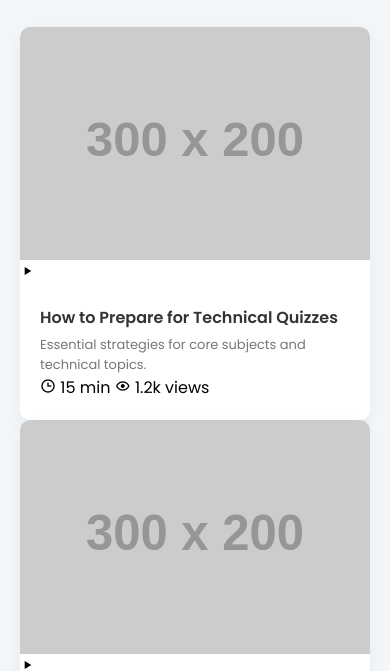
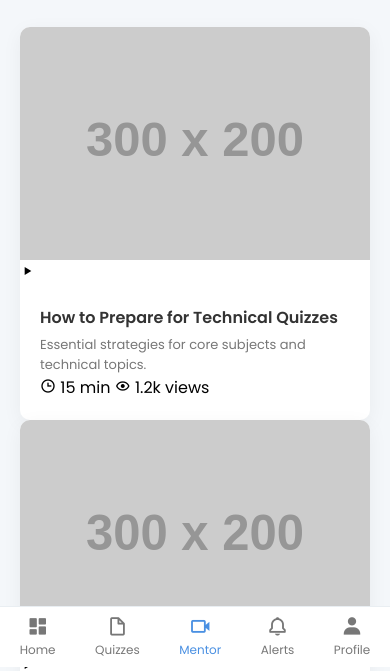
Before and after one commit to osiancommunity/OSIAN-1m.github.io, a website: page OSIAN 1m/mentorship-user.html in a window 390 px wide. Shown: the part 177-848 px from the top of the page. Drawn offline with nearby package versions, Linux system fonts and the light colour scheme; sample sign-in values are in the browser's storage; placeholder pictures from the web are drawn by us.

Commit message:
feat(mobile): add sticky bottom navigation across user pages; highlight active item; enhance mobile UX

```diff
--- a/OSIAN 1m/mentorship-user.html
+++ b/OSIAN 1m/mentorship-user.html
@@ -115,6 +115,14 @@
         </main>
     </div>
 
+    <div class="bottom-nav">
+        <a href="dashboard-user.html" id="nav-dashboard"><i class='bx bxs-dashboard'></i><span>Home</span></a>
+        <a href="quiz-progress.html" id="nav-quizzes"><i class='bx bx-file-blank'></i><span>Quizzes</span></a>
+        <a href="mentorship-user.html" id="nav-mentorship"><i class='bx bx-video'></i><span>Mentor</span></a>
+        <a href="notifications.html" id="nav-notifs"><i class='bx bx-bell'></i><span>Alerts</span></a>
+        <a href="profile.html" id="nav-profile"><i class='bx bxs-user'></i><span>Profile</span></a>
+    </div>
+
     <!-- Video Modal -->
     <div id="video-modal" class="modal">
         <div class="modal-content">
@@ -136,6 +144,12 @@
     <script src="script-mentorship-user.js"></script>
     <script>
     (function(){
+        var el = document.getElementById('nav-mentorship');
+        if (el) el.classList.add('active');
+    })();
+    </script>
+    <script>
+    (function(){
         const toggle = document.getElementById('sidebar-toggle');
         const sidebar = document.querySelector('.sidebar');
         if (toggle && sidebar) {
--- a/OSIAN 1m/style-dashboard.css
+++ b/OSIAN 1m/style-dashboard.css
@@ -592,6 +592,37 @@ body {
     .sidebar-toggle {
         display: inline-block;
     }
+}
+
+/* Bottom Navigation (Mobile) */
+.bottom-nav {
+    position: fixed;
+    bottom: 0;
+    left: 0;
+    right: 0;
+    background: var(--white);
+    border-top: 1px solid var(--border-color);
+    display: none;
+    justify-content: space-around;
+    align-items: center;
+    padding: 8px 0;
+    z-index: 1002;
+}
+.bottom-nav a {
+    text-decoration: none;
+    color: var(--text-light);
+    display: flex;
+    flex-direction: column;
+    align-items: center;
+    gap: 4px;
+    font-size: 12px;
+}
+.bottom-nav a i { font-size: 22px; }
+.bottom-nav a.active { color: var(--primary-color); }
+
+@media (max-width: 768px) {
+    .bottom-nav { display: flex; }
+    .main-content { padding-bottom: 70px; }
 }
 /* ------------------------- */
 /* Mentorship Page Styles */
```
Also changed, not shown: OSIAN 1m/dashboard-user.html (+14 -0 lines), OSIAN 1m/notifications.html (+14 -0 lines), OSIAN 1m/profile.html (+14 -0 lines), OSIAN 1m/quiz-progress.html (+14 -0 lines).
